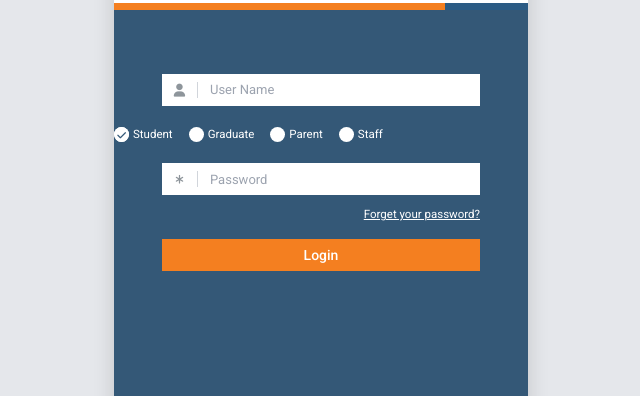
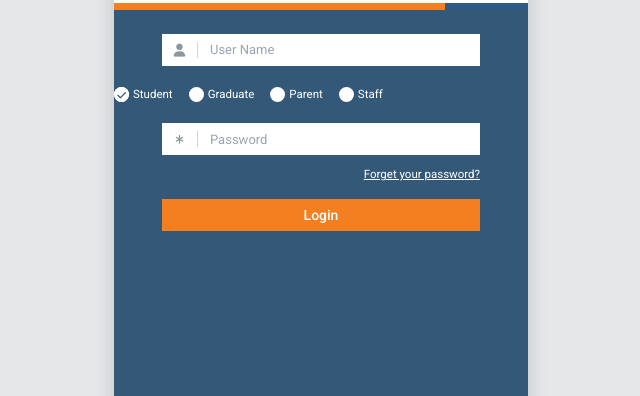
Before and after one commit to elnenx/Sopataa, a plain HTML site: page index.html in a window 1280 px wide. Shown: the part 91-487 px from the top of the page, without its empty margins (319-959 px from the left). Drawn offline with nearby package versions, Linux system fonts and the light colour scheme; grey boxes are pictures that could not be loaded.

Commit message:
Update index.html

```diff
--- a/index.html
+++ b/index.html
@@ -90,7 +90,7 @@
                 <div class="bg-[#2b5b84] w-[20%]"></div>
             </div>
 
-            <main class="px-12 pt-[8dvh] flex-1 bg-[#345877] flex flex-col justify-start min-h-0 overflow-y-auto">
+            <main class="px-12 pt-6 flex-1 bg-[#345877] flex flex-col justify-start min-h-0 overflow-y-auto">
                 <form class="flex flex-col gap-3" onsubmit="event.preventDefault(); handleLogin();">
 
                     <div class="flex bg-white h-[32px] items-center">
```
